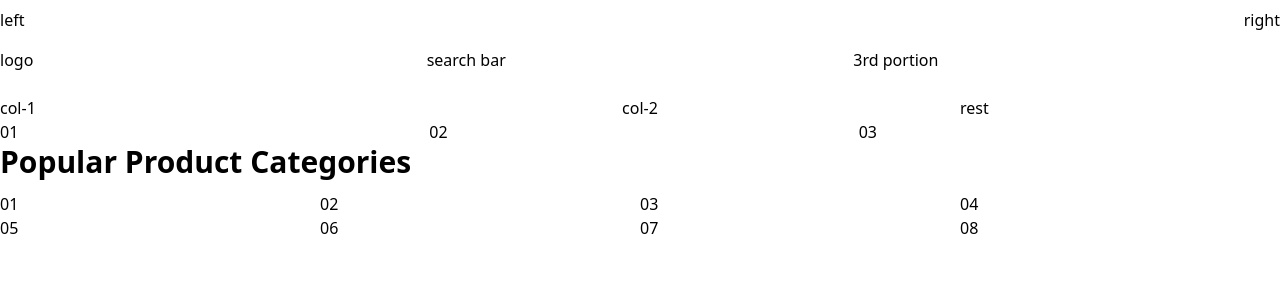
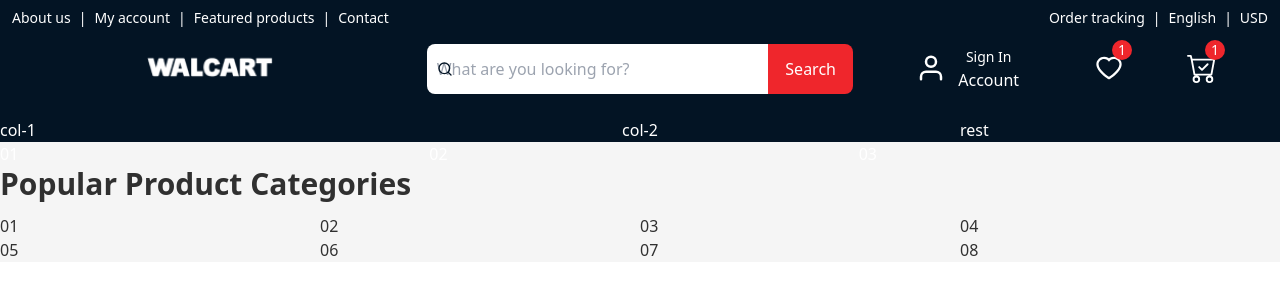
Before and after one commit to juniorEdris/Frontend.Welcart.Ecommerce, a Next.js app: page / in a window 1280 px wide. Shown: the top 300 px of the page. Built offline with nearby package versions, Linux system fonts and the light colour scheme.

Commit message:
header section completed

```diff
--- a/components/CategorySection.js
+++ b/components/CategorySection.js
@@ -1,6 +1,6 @@
 const ProductCategory = () => {
   return (
-    <>
+    <div className="primary-dark-font">
       <h1 className="text-3xl font-bold mb-3">Popular Product Categories</h1>
       <div className="grid grid-cols-2 md:grid-cols-4">
         <div className="">01</div>
@@ -12,7 +12,7 @@ const ProductCategory = () => {
         <div className="">07</div>
         <div className="">08</div>
       </div>
-    </>
+    </div>
   );
 };
 
--- a/components/Header.js
+++ b/components/Header.js
@@ -1,12 +1,67 @@
+import Image from "next/image";
+import { FiSearch, FiUser } from "react-icons/fi";
+import { AiOutlineHeart } from "react-icons/ai";
+import { BsCartCheck } from "react-icons/bs";
 import SubPages from "./SubPages";
+import styles from "../styles/Header.module.css";
 
 const Header = () => {
   return (
     <>
-      <div className="grid grid-cols-1 md:grid-cols-3 py-2 md:justify-between mb-4">
-        <div className="text-center md:text-start">logo</div>
-        <div className="text-center md:text-start">search bar</div>
-        <div className="text-center md:text-start">3rd portion</div>
+      <div className="grid grid-cols-1 md:grid-cols-3 py-2 md:justify-between mb-4 content-center">
+        <div className="flex items-center justify-center">
+          <Image src="/img/logo.png" alt="logo" height="50" width="138" />
+        </div>
+        <div className="flex px-8 md:px-0 mb-3 md:mb-0">
+          <div className={`${styles.search_bar} w-4/5 `}>
+            <input
+              className="form-control rounded-l-lg w-full h-full"
+              type="text"
+              placeholder="What are you looking for?"
+            />
+            <span className={`${styles.search_icon}`}>
+              <FiSearch />
+            </span>
+          </div>
+          <div className="w-1/5">
+            <button
+              type="button"
+              className="danger-bg rounded-r-lg h-full w-full"
+            >
+              Search
+            </button>
+          </div>
+        </div>
+        <div className="text-center">
+          <div className="flex justify-evenly">
+            <div className={`${styles.sign_in_section} flex items-center `}>
+              <div className="text-3xl">
+                <FiUser />
+              </div>
+              <div className="mx-3">
+                <span className="text-sm cursor-pointer">Sign In</span>
+                <br />
+                <span className="cursor-pointer">Account</span>
+              </div>
+            </div>
+            <div className="relative flex justify-center items-center">
+              <span className="cursor-pointer text-3xl">
+                <AiOutlineHeart />
+              </span>
+              <span className="h-5 w-5 absolute danger-bg rounded-full -right-2 -top-1 text-sm">
+                1
+              </span>
+            </div>
+            <div className="relative flex justify-center items-center">
+              <span className="cursor-pointer text-3xl">
+                <BsCartCheck />
+              </span>
+              <span className="h-5 w-5 absolute danger-bg rounded-full -right-2 -top-1 text-sm">
+                1
+              </span>
+            </div>
+          </div>
+        </div>
       </div>
       {/* Sub pages starts here */}
       <SubPages />
--- a/components/TopLinks.js
+++ b/components/TopLinks.js
@@ -1,8 +1,22 @@
+import styles from "../styles/TopLink.module.css";
 const TopLinks = () => {
   return (
-    <div className="grid grid-cols-1 md:grid-cols-2 py-2">
-      <div className="text-left hidden md:block">left</div>
-      <div className="text-right mr-3 md:m-0">right</div>
+    <div className="grid grid-cols-1 md:grid-cols-2 py-2 text-sm font-medium">
+      <div className="text-left hidden md:block ml-3">
+        <div className={`${styles.left}`}>
+          <span>About us</span>
+          <span>My account</span>
+          <span>Featured products</span>
+          <span>Contact</span>
+        </div>
+      </div>
+      <div className="text-right mr-3">
+        <div className={`${styles.right}`}>
+          <span>Order tracking</span>
+          <span>English</span>
+          <span>USD</span>
+        </div>
+      </div>
     </div>
   );
 };
--- a/package.json
+++ b/package.json
@@ -11,12 +11,14 @@
   },
   "dependencies": {
     "@popperjs/core": "^2.11.6",
+    "@react-icons/all-files": "^4.1.0",
     "@reduxjs/toolkit": "^1.8.5",
     "bootstrap": "^5.2.1",
     "next": "12.3.1",
     "next-redux-wrapper": "^8.0.0",
     "react": "18.2.0",
     "react-dom": "18.2.0",
+    "react-icons": "^4.4.0",
     "react-redux": "^8.0.2",
     "redux": "^4.2.0",
     "redux-devtools-extension": "^2.13.9",
--- a/pages/index.js
+++ b/pages/index.js
@@ -19,12 +19,18 @@ export default function Home() {
         <link rel="icon" href="/favicon.ico" />
       </Head>
 
-      <Layout className="">
-        <TopLinks />
-        <Header />
-        <Hero />
-        <ProductCategory />
-      </Layout>
+      <div className={styles.header}>
+        <Layout>
+          <TopLinks />
+          <Header />
+        </Layout>
+      </div>
+      <div className={styles.main}>
+        <Layout className="">
+          <Hero />
+          <ProductCategory />
+        </Layout>
+      </div>
     </div>
   );
 }
--- /dev/null
+++ b/styles/Header.module.css
@@ -0,0 +1,17 @@
+.search_bar {
+    position: relative;
+}
+
+.search_bar input[type='text'] {
+  padding: 8px !important;
+  color: var(--dark);
+  padding-left: 10px !important;
+}
+
+.search_icon {
+  position: absolute;
+  top: 50%;
+  left: 10px;
+  transform: translateY(-50%);
+  color: var(--dark);
+}
--- a/styles/Home.module.css
+++ b/styles/Home.module.css
@@ -1,129 +1,6 @@
-.container {
-  padding: 0 2rem;
+.header{
+  background-color: var(--dark);
 }
-
-.main {
-  min-height: 100vh;
-  padding: 4rem 0;
-  flex: 1;
-  display: flex;
-  flex-direction: column;
-  justify-content: center;
-  align-items: center;
+.main{
+  background-color: var(--primary-bg);
 }
-
-.footer {
-  display: flex;
-  flex: 1;
-  padding: 2rem 0;
-  border-top: 1px solid #eaeaea;
-  justify-content: center;
-  align-items: center;
-}
-
-.footer a {
-  display: flex;
-  justify-content: center;
-  align-items: center;
-  flex-grow: 1;
-}
-
-.title a {
-  color: #0070f3;
-  text-decoration: none;
-}
-
-.title a:hover,
-.title a:focus,
-.title a:active {
-  text-decoration: underline;
-}
-
-.title {
-  margin: 0;
-  line-height: 1.15;
-  font-size: 4rem;
-}
-
-.title,
-.description {
-  text-align: center;
-}
-
-.description {
-  margin: 4rem 0;
-  line-height: 1.5;
-  font-size: 1.5rem;
-}
-
-.code {
-  background: #fafafa;
-  border-radius: 5px;
-  padding: 0.75rem;
-  font-size: 1.1rem;
-  font-family: Menlo, Monaco, Lucida Console, Liberation Mono, DejaVu Sans Mono,
-    Bitstream Vera Sans Mono, Courier New, monospace;
-}
-
-.grid {
-  display: flex;
-  align-items: center;
-  justify-content: center;
-  flex-wrap: wrap;
-  max-width: 800px;
-}
-
-.card {
-  margin: 1rem;
-  padding: 1.5rem;
-  text-align: left;
-  color: inherit;
-  text-decoration: none;
-  border: 1px solid #eaeaea;
-  border-radius: 10px;
-  transition: color 0.15s ease, border-color 0.15s ease;
-  max-width: 300px;
-}
-
-.card:hover,
-.card:focus,
-.card:active {
-  color: #0070f3;
-  border-color: #0070f3;
-}
-
-.card h2 {
-  margin: 0 0 1rem 0;
-  font-size: 1.5rem;
-}
-
-.card p {
-  margin: 0;
-  font-size: 1.25rem;
-  line-height: 1.5;
-}
-
-.logo {
-  height: 1em;
-  margin-left: 0.5rem;
-}
-
-@media (max-width: 600px) {
-  .grid {
-    width: 100%;
-    flex-direction: column;
-  }
-}
-
-@media (prefers-color-scheme: dark) {
-  .card,
-  .footer {
-    border-color: #222;
-  }
-  .code {
-    background: #111;
-  }
-  .logo img {
-    filter: invert(1);
-  }
-}
--- /dev/null
+++ b/styles/TopLink.module.css
@@ -0,0 +1,10 @@
+.left span,
+.right span {
+  cursor: pointer;
+}
+
+.left span:not(:last-child)::after,
+.right span:not(:last-child)::after {
+  content: "|";
+  margin: 0 8px;
+}
--- a/styles/globals.css
+++ b/styles/globals.css
@@ -585,24 +585,45 @@ video {
   }
 }
 
-.col-span-3 {
-  grid-column: span 3 / span 3;
+.absolute {
+  position: absolute;
+}
+
+.relative {
+  position: relative;
+}
+
+.-right-1 {
+  right: -0.25rem;
+}
+
+.-top-3 {
+  top: -0.75rem;
+}
+
+.-right-2 {
+  right: -0.5rem;
+}
+
+.-top-2 {
+  top: -0.5rem;
+}
+
+.-top-1 {
+  top: -0.25rem;
 }
 
 .col-span-2 {
   grid-column: span 2 / span 2;
 }
 
-.col-start-3 {
-  grid-column-start: 3;
-}
-
 .col-start-2 {
   grid-column-start: 2;
 }
 
-.col-start-1 {
-  grid-column-start: 1;
+.mx-3 {
+  margin-left: 0.75rem;
+  margin-right: 0.75rem;
 }
 
 .mx-auto {
@@ -610,16 +631,24 @@ video {
   margin-right: auto;
 }
 
-.mr-3 {
-  margin-right: 0.75rem;
+.mb-3 {
+  margin-bottom: 0.75rem;
 }
 
 .mb-4 {
   margin-bottom: 1rem;
 }
 
-.mb-3 {
-  margin-bottom: 0.75rem;
+.ml-3 {
+  margin-left: 0.75rem;
+}
+
+.mr-3 {
+  margin-right: 0.75rem;
+}
+
+.flex {
+  display: flex;
 }
 
 .grid {
@@ -630,16 +659,44 @@ video {
   display: none;
 }
 
+.h-full {
+  height: 100%;
+}
+
+.h-5 {
+  height: 1.25rem;
+}
+
+.w-4\/5 {
+  width: 80%;
+}
+
+.w-full {
+  width: 100%;
+}
+
+.w-1\/5 {
+  width: 20%;
+}
+
+.w-5 {
+  width: 1.25rem;
+}
+
+.cursor-pointer {
+  cursor: pointer;
+}
+
+.grid-cols-2 {
+  grid-template-columns: repeat(2, minmax(0, 1fr));
+}
+
 .grid-cols-1 {
   grid-template-columns: repeat(1, minmax(0, 1fr));
 }
 
-.grid-cols-3 {
-  grid-template-columns: repeat(3, minmax(0, 1fr));
-}
-
-.grid-cols-2 {
-  grid-template-columns: repeat(2, minmax(0, 1fr));
+.content-center {
+  align-content: center;
 }
 
 .items-center {
@@ -650,13 +707,36 @@ video {
   justify-content: center;
 }
 
+.justify-evenly {
+  justify-content: space-evenly;
+}
+
 .gap-2 {
   gap: 0.5rem;
+}
+
+.rounded-full {
+  border-radius: 9999px;
+}
+
+.rounded-l-lg {
+  border-top-left-radius: 0.5rem;
+  border-bottom-left-radius: 0.5rem;
+}
+
+.rounded-r-lg {
+  border-top-right-radius: 0.5rem;
+  border-bottom-right-radius: 0.5rem;
 }
 
 .py-2 {
   padding-top: 0.5rem;
   padding-bottom: 0.5rem;
+}
+
+.px-8 {
+  padding-left: 2rem;
+  padding-right: 2rem;
 }
 
 .text-left {
@@ -676,49 +756,85 @@ video {
   line-height: 2.25rem;
 }
 
+.text-2xl {
+  font-size: 1.5rem;
+  line-height: 2rem;
+}
+
+.text-sm {
+  font-size: 0.875rem;
+  line-height: 1.25rem;
+}
+
+.text-xs {
+  font-size: 0.75rem;
+  line-height: 1rem;
+}
+
+.text-4xl {
+  font-size: 2.25rem;
+  line-height: 2.5rem;
+}
+
 .font-bold {
   font-weight: 700;
 }
 
-.underline {
-  text-decoration-line: underline;
+.font-medium {
+  font-weight: 500;
 }
 
-:root{
-  --dark: #031424
+:root {
+  --dark: #031424;
+  --light: #ffffff;
+  --primary-bg: #f5f5f5;
+  --primary-dark: #303030;
+  --danger-color: #EF262C;
+}
 
+body {
+  color: var(--light);
+}
+
+.primary-dark-font{
+  color: var(--primary-dark);
+}
+
+.danger-font{
+  color: var(--primary-dark);
+}
+
+.danger-bg{
+  background-color: var(--danger-color);
 }
 
 @media (min-width: 768px) {
-  .md\:m-0 {
-    margin: 0px;
+  .md\:mb-0 {
+    margin-bottom: 0px;
   }
 
   .md\:block {
     display: block;
   }
 
-  .md\:grid-cols-2 {
-    grid-template-columns: repeat(2, minmax(0, 1fr));
+  .md\:grid-cols-4 {
+    grid-template-columns: repeat(4, minmax(0, 1fr));
   }
 
   .md\:grid-cols-3 {
     grid-template-columns: repeat(3, minmax(0, 1fr));
   }
 
-  .md\:grid-cols-5 {
-    grid-template-columns: repeat(5, minmax(0, 1fr));
-  }
-
-  .md\:grid-cols-4 {
-    grid-template-columns: repeat(4, minmax(0, 1fr));
+  .md\:grid-cols-2 {
+    grid-template-columns: repeat(2, minmax(0, 1fr));
   }
 
   .md\:justify-between {
     justify-content: space-between;
   }
 
-  .md\:text-start {
-    text-align: start;
+  .md\:px-0 {
+    padding-left: 0px;
+    padding-right: 0px;
   }
 }
--- a/styles/index.css
+++ b/styles/index.css
@@ -2,6 +2,23 @@
 @tailwind components;
 @tailwind utilities;
 
-:root{
-    --dark: #031424
+:root {
+  --dark: #031424;
+  --light: #ffffff;
+  --primary-bg: #f5f5f5;
+  --primary-dark: #303030;
+  --danger-color: #EF262C;
 }
+body {
+  color: var(--light);
+}
+
+.primary-dark-font{
+    color: var(--primary-dark);
+}
+.danger-font{
+    color: var(--primary-dark);
+}
+.danger-bg{
+    background-color: var(--danger-color);
+}
```
Also changed, not shown: public/img/logo.png (added), 1 other file (tests, documents, lock files or other folders).
